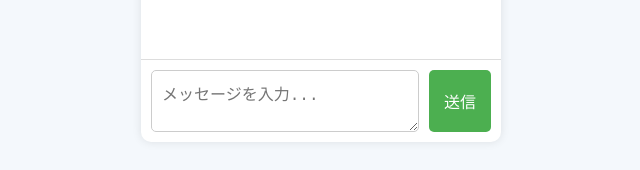
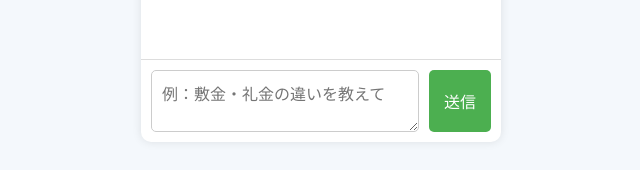
Before and after one commit to pakusui/web-chat-gpt, a website: page public/index.html in a window 1280 px wide. Shown: the part 566-736 px from the top of the page, without its empty margins (319-959 px from the left). Drawn offline with Linux system fonts and the light colour scheme.

Commit message:
placeholder
質問例の表示

```diff
--- a/public/index.html
+++ b/public/index.html
@@ -23,7 +23,7 @@
     <div class="chat-container">
       <div id="chat-box" class="chat-box"></div>
       <div class="input-area">
-        <textarea id="user-input" rows="2" placeholder="メッセージを入力..."></textarea>
+        <textarea id="user-input" rows="2" placeholder="例：敷金・礼金の違いを教えて"></textarea>
         <button id="send-btn">送信</button>
       </div>
     </div>
```
